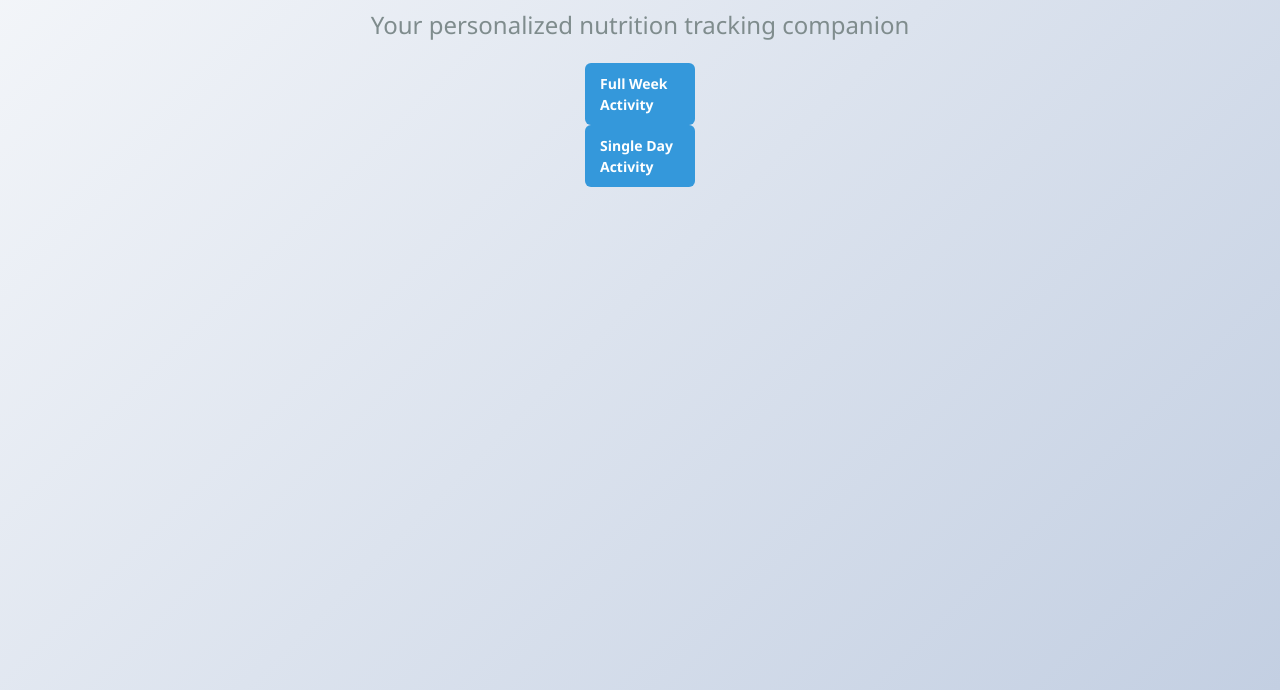
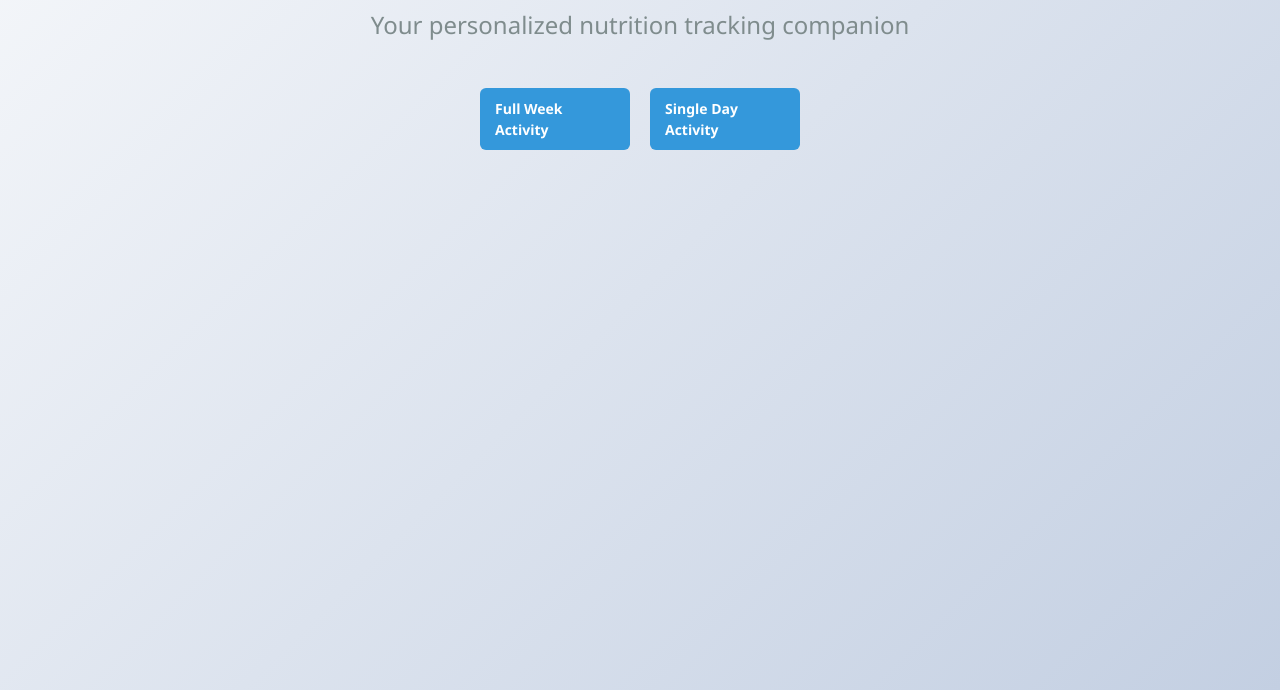
Before and after one commit to Vista-AST-LLC/nutrition-cart, a website: page public/index.html in a window 1280 px wide. Shown: the part 110-800 px from the top of the page. Drawn offline with Linux system fonts and the light colour scheme.

Commit message:
added container to encapsulate buttons on index.html page

```diff
--- a/public/css/index.css
+++ b/public/css/index.css
@@ -22,3 +22,41 @@
     margin-bottom: 20px;
     text-align: center;
 }
+
+.button-container {
+    width: 50%;
+    margin: 15px auto;
+    display: flex;
+    flex-direction: row;
+    justify-content: center;
+    align-items: center;
+}
+
+@media (max-width:800px) {
+    .button-container {
+        width: 100%;
+        display: flex;
+        flex-direction: column;
+        justify-content: center;
+        align-items: center;
+    }
+}
+
+.index-button {
+    text-decoration: none;
+    background: var(--primary-color);
+    color: white;
+    border: none;
+    border-radius: 6px;
+    padding: 10px 15px;
+    cursor: pointer;
+    font-weight: 600;
+    transition: all 0.3s ease;
+    width: 150px;
+    margin: 10px;
+}
+
+.index-button:hover {
+    background-color: var(--primary-dark);
+    transform: translateY(-2px);
+}
--- a/public/index.html
+++ b/public/index.html
@@ -15,8 +15,10 @@
 		<div class="welcome-logo" aria-hidden="true"></div>
 		<h1 class="welcome-title">Welcome to Culinary Cart</h1>
 		<p class="welcome-subtitle">Your personalized nutrition tracking companion</p>
-		<a class="basic-button" href="./html/Page2Activity.html">Full Week Activity</a>
-		<a class="basic-button" href="./html/Page4SingleDay.html">Single Day Activity</a>
+		<div class="button-container">
+			<a class="index-button" href="./html/Page2Activity.html">Full Week Activity</a>
+			<a class="index-button" href="./html/Page4SingleDay.html">Single Day Activity</a>
+		</div>
 	</div>
 </body>
 
```
